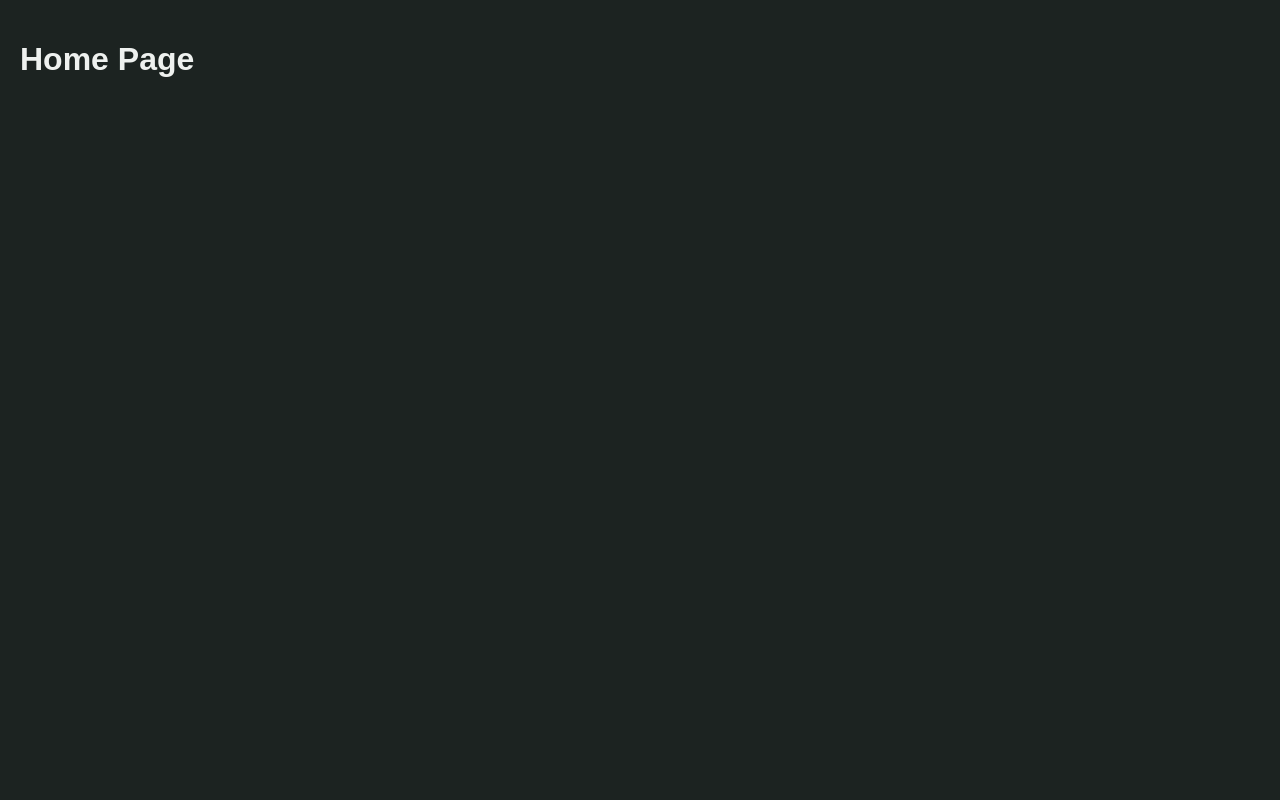
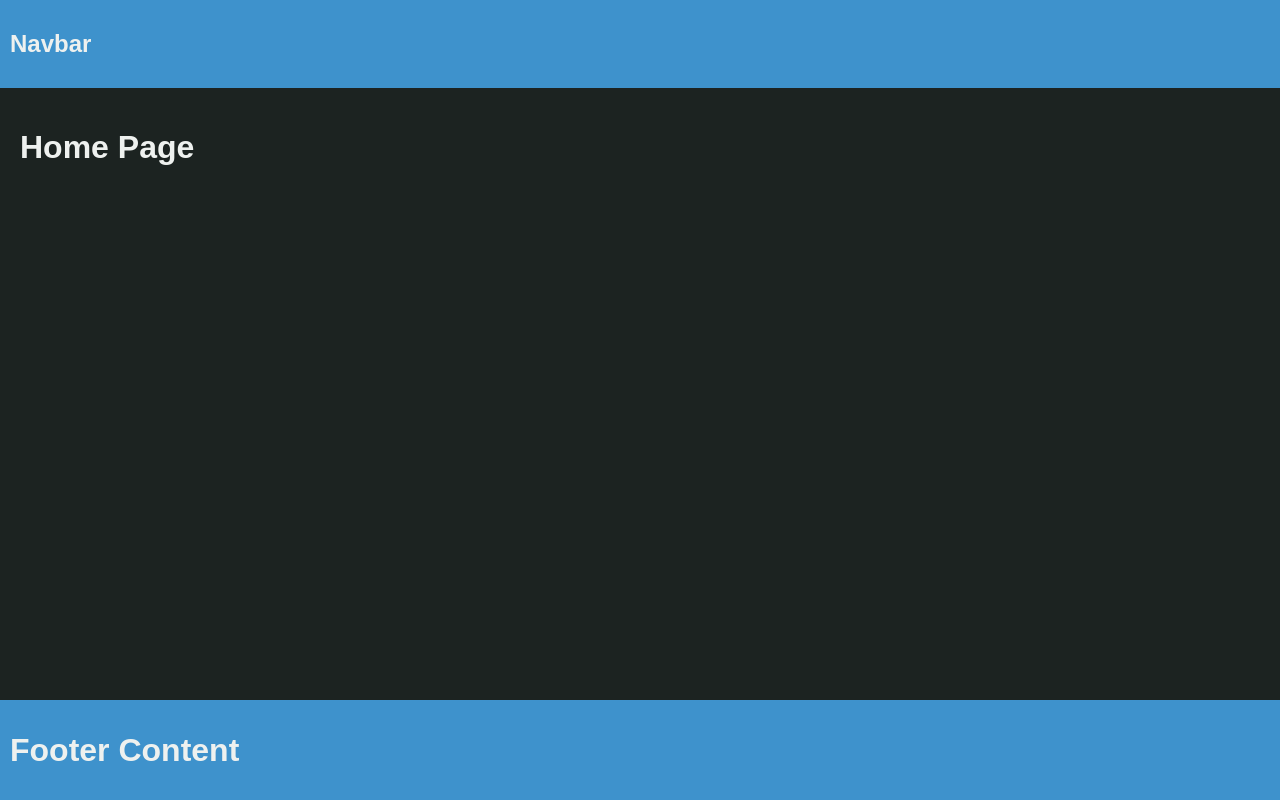
Before and after one commit to laloyola/movie-search, a React (Create React App) app: page / in a window 1280 px wide. Built offline with nearby package versions, Linux system fonts and the light colour scheme.

Commit message:
add navbar and footer

```diff
--- a/src/App.jsx
+++ b/src/App.jsx
@@ -1,13 +1,17 @@
 import React from 'react';
 import { BrowserRouter as Router, Routes, Route } from 'react-router-dom';
 import Home from './pages/Home';
+import Navbar from './components/common/Navbar';
+import Footer from './components/common/Footer';
 
 const App = () => (
   <Router>
+    <Navbar />
     <Routes>
       <Route path="/" element={<Home />} />
       {/* Add routes later */}
     </Routes>
+    <Footer />
   </Router>
 );
 
--- /dev/null
+++ b/src/components/common/Footer.jsx
@@ -0,0 +1,19 @@
+import React from 'react';
+import styled from 'styled-components';
+
+const StyledFooter = styled.footer`
+  background-color: ${({ theme }) => theme.primaryColor};
+  padding: 10px;
+  position: fixed;
+  bottom: 0;
+  left: 0;
+  width: 100%;
+`;
+
+const Footer = () => (
+  <StyledFooter>
+    <h1>Footer Content</h1>
+  </StyledFooter>
+);
+
+export default Footer;
--- /dev/null
+++ b/src/components/common/Navbar.jsx
@@ -0,0 +1,18 @@
+import React from 'react';
+import styled from 'styled-components';
+
+const StyledNavbar = styled.nav`
+  background-color: ${({ theme }) => theme.primaryColor};
+  padding: 10px;
+  position: sticky;
+  top: 0;
+  z-index: 1;
+`;
+
+const Navbar = () => (
+  <StyledNavbar>
+    <h1>Navbar</h1>
+  </StyledNavbar>
+);
+
+export default Navbar;
```
